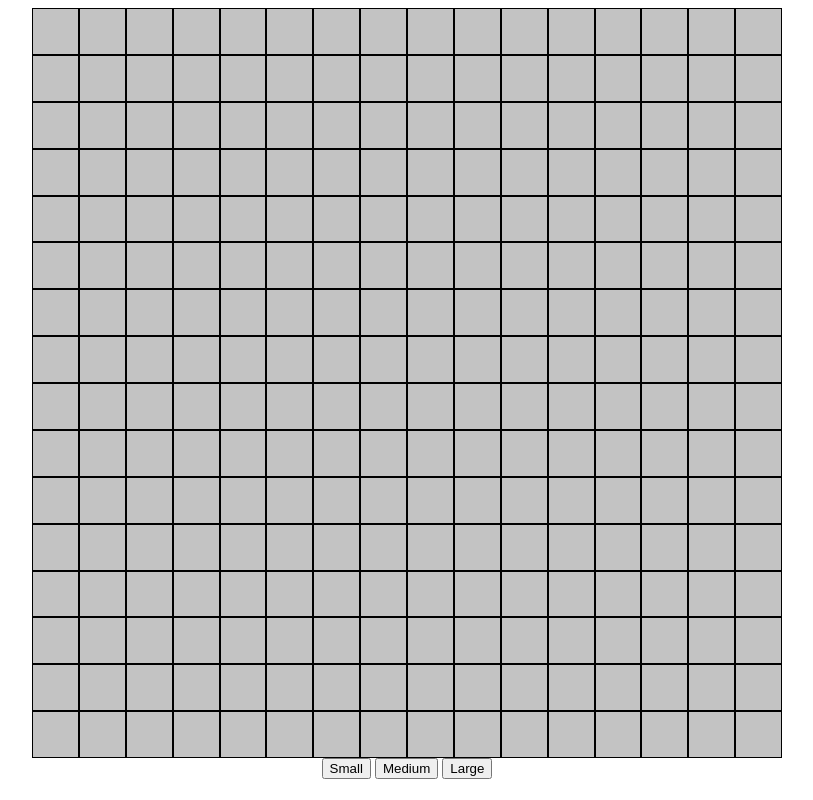
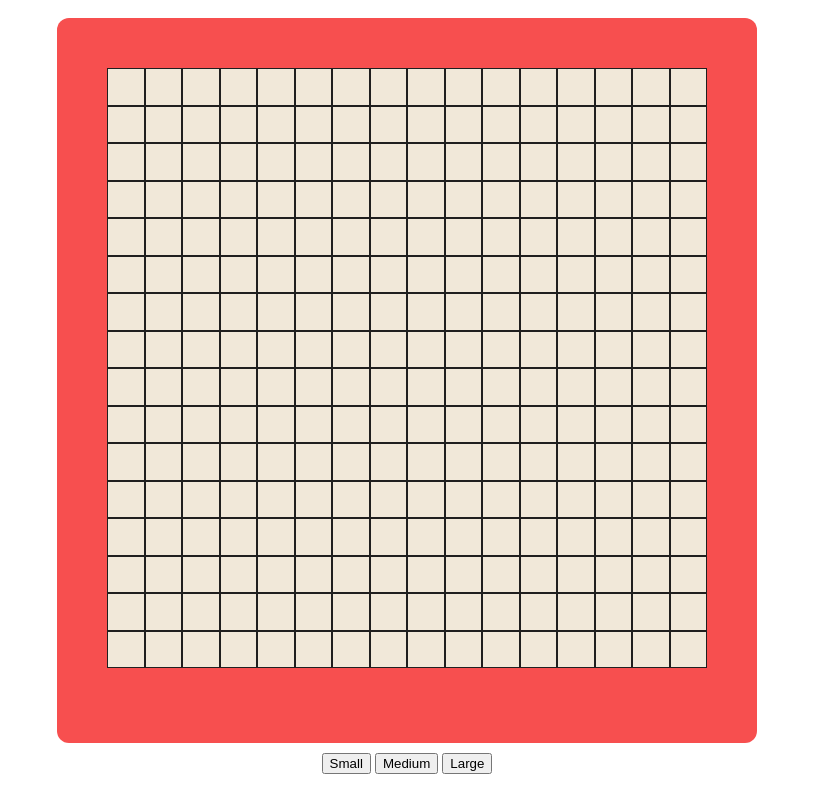
Before and after one commit to KingFryRice/etch-a-sketch, a plain HTML site: page index.html in a window 1280 px wide. Shown: the whole page, without its empty margins (233-1046 px from the left). Drawn offline with Linux system fonts and the light colour scheme.

Commit message:
Add event listener to change color of cell divs

```diff
--- a/script.js
+++ b/script.js
@@ -3,12 +3,15 @@ const buttons = document.querySelectorAll("button")
 
 let gridSize = 16;
 
-createRow(gridSize);
+createGrid(gridSize);
 
-function  createRow(gridSize) {
+function  createGrid(gridSize) {
     for (let i = 0; i < (gridSize * gridSize); i++) {
-        const row = document.createElement("div");
-        row.className = "row";
-        grid.appendChild(row);
-     }
-}
+        const cell = document.createElement("div");
+        cell.className = "row";
+        grid.appendChild(cell);
+        cell.addEventListener ("mouseover", () => {
+            cell.style = "background: black; transition: .1s;";
+        });
+     };
+};
--- a/style.css
+++ b/style.css
@@ -10,15 +10,24 @@ div .buttons {
 }
 
 .container {
-    min-height: 750px;
-    min-width: 750px;
+    min-height: 600px;
+    min-width: 600px;
     background: rgb(247, 79, 79);
+    padding: 50px 50px 75px 50px;;
     display: flex;
     flex-wrap: wrap;
+    margin: 10px;
+    border-radius: 12px;
 }
 
 .row {
-    flex: 1 0 43px;
-    background: rgb(195, 195, 195);
-    border: black solid 1px;
+    flex: 1 0 35px;
+    background: rgb(241, 232, 217);
+    border: rgb(32, 31, 31) solid .5px;
 }
+
+.newRow {
+    flex: 1 0 35px;
+    background: rgb(241, 232, 217);
+    border: black solid .5px;
+}
```
